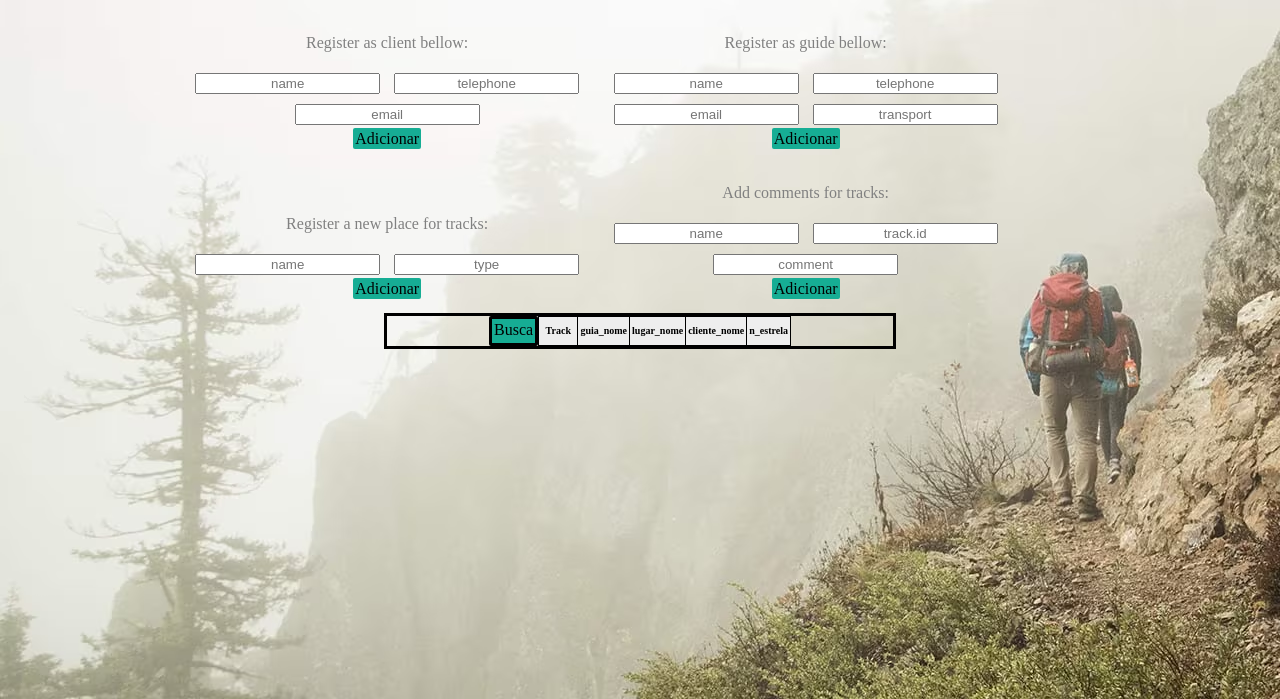
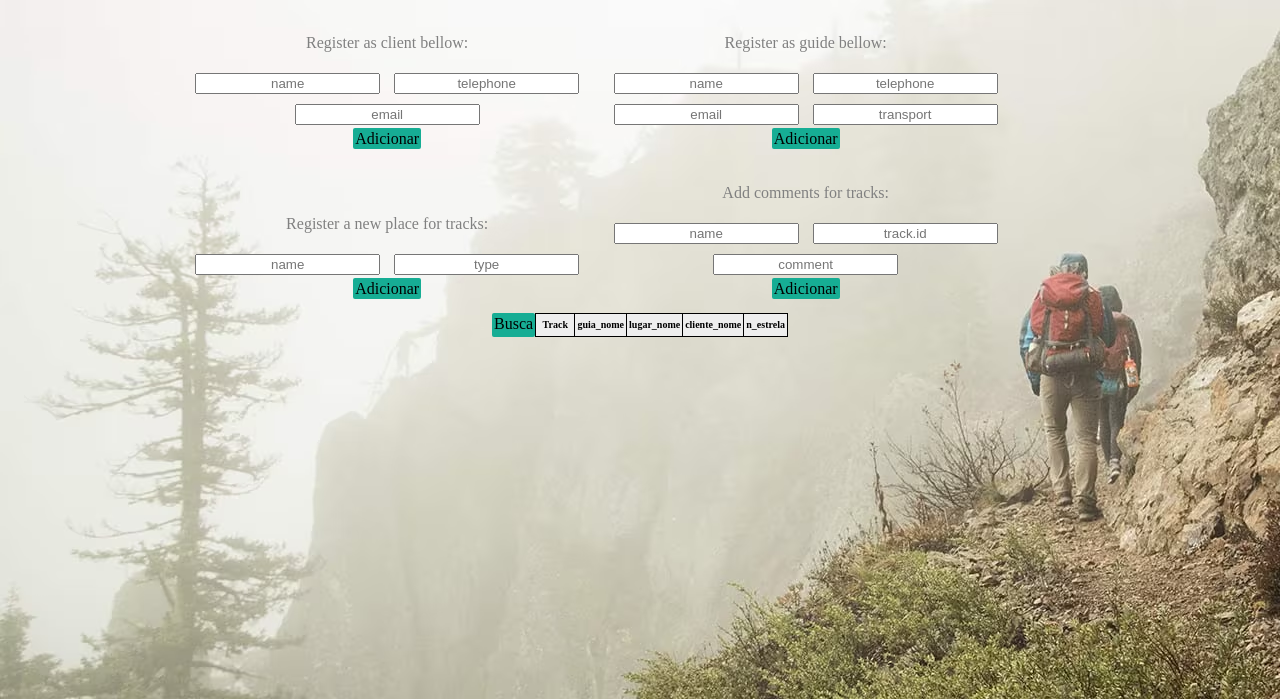
Before and after one commit to estudart/FullStackProject, a plain HTML site: page front_end/index.html in a window 1280 px wide. Shown: the part 101-800 px from the top of the page. Drawn offline with Linux system fonts and the light colour scheme.

Commit message:
Update estrutura_base.css

```diff
--- a/front_end/estrutura_base.css
+++ b/front_end/estrutura_base.css
@@ -140,7 +140,6 @@ h2{
 }
 
 .getTrack{
-    border-style: solid;
     height: auto;
     width: 40%;
     margin: auto;
@@ -150,7 +149,6 @@ h2{
 }
 
 .BtnTrackSearch{
-    border-style: solid;
     height: 20px;
 }
 
```
